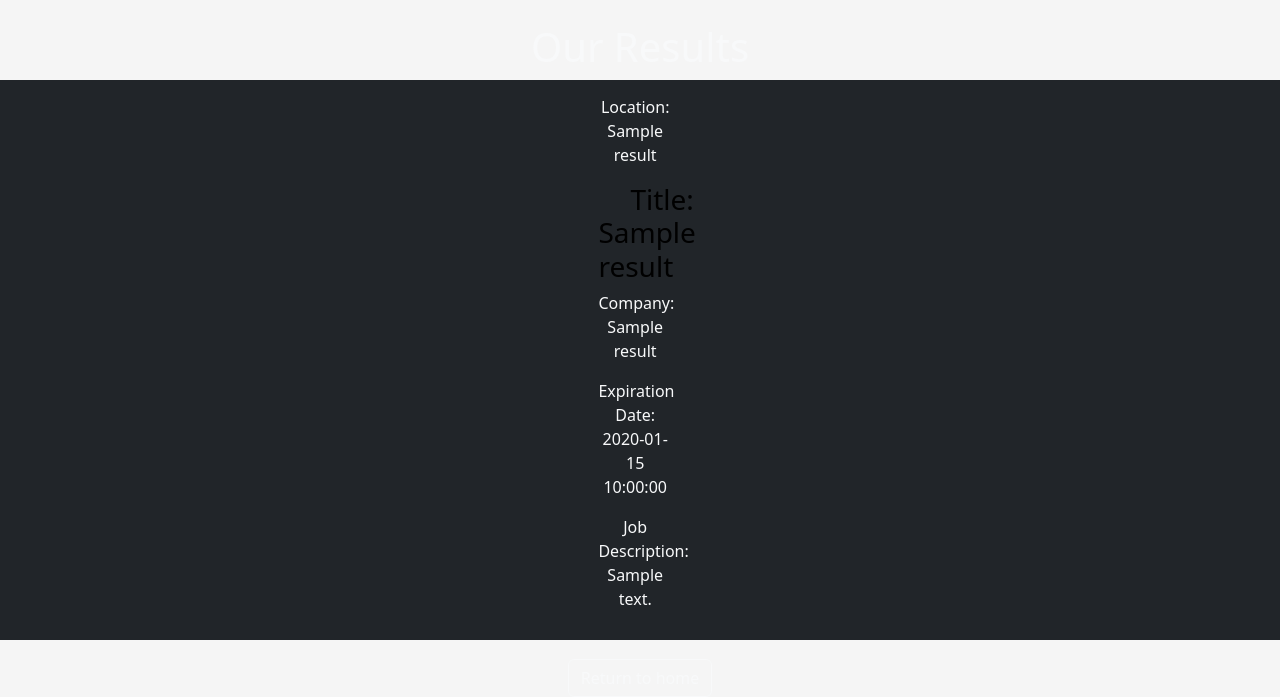
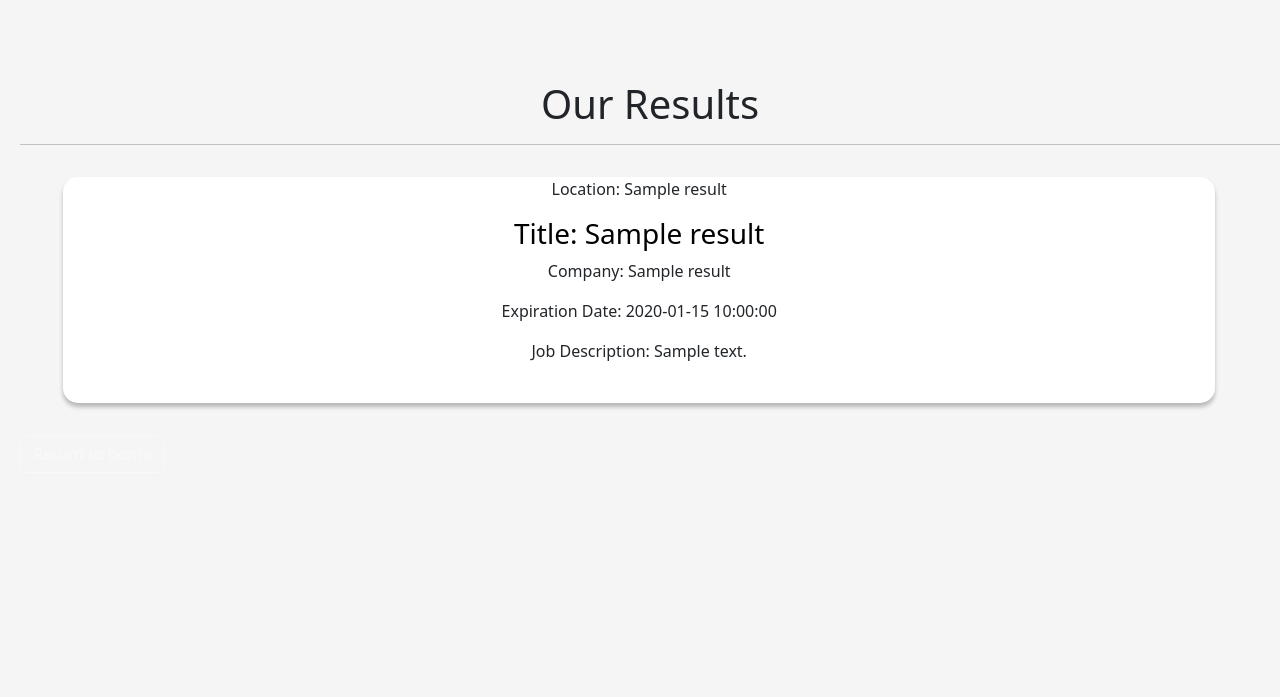
Before and after one commit to agcdtmr/cfg_group_project, a Flask app: page /jobs in a window 1280 px wide. Shown: the part 160-857 px from the top of the page. After the commit the page ends 800 px from the top, so only its background shows below. Run offline with Flask 2, Linux system fonts and the light colour scheme; tables that the repository leaves empty hold one stand-in row (Sample ...); a database or web service that is not in the repository returns one stand-in record (Sample ...); data that the repository does not hold is empty.

Commit message:
Styling base job search page removal of cfg logo from file

```diff
--- a/Templates/jobresults.html
+++ b/Templates/jobresults.html
@@ -4,8 +4,8 @@
 {% block title %}JobResult{% endblock %}
 {% block body %}
 
-<main class="h-100 bg-dark text-light d-flex flex-column justify-content-center align-items-center">
-    <h1 class=" text-light text-capitalize">Our Results</h1>
+<main id="job_results_page">
+    <h1 class="text-capitalize" style="text-align: center">Our Results</h1> <hr>
 
     {{ jobList(job_list) }}
 
--- a/Templates/macros/job-card.html
+++ b/Templates/macros/job-card.html
@@ -1,7 +1,7 @@
 # Rendering one job result from api.py with labels(ex. Title:, Company:, etc)
 
 {% macro jobCard(data) %}
-    <div>
+    <div class="job_card">
         <address>
             Location: {{ data.city }}
         </address>
@@ -19,5 +19,6 @@
         <p>
             Job Description: {{ data.description }}
         </p>
+        <br>
     </div>
 {%- endmacro %}
--- a/Templates/macros/job-list.html
+++ b/Templates/macros/job-list.html
@@ -3,7 +3,7 @@
 # This creates a list that is looping inside the job_list
 # Renders a list of all jobs
 {% macro jobList(data) %}
-    <ul>
+    <ul id="job_container">
         {% for entry in data %}
             <li>
                 {{ jobCard(entry) }}
--- a/static/css/main.css
+++ b/static/css/main.css
@@ -162,4 +162,26 @@ padding: 2rem;
 
 .searches{
 padding: 1.5rem;
-text-align: center;}
+text-align: center;
+}
+
+/* job pages */
+
+.job_card{
+
+height: auto;
+width: 90vw;
+background: #FFFFFF;
+box-shadow: 0px 4px 4px rgba(0, 0, 0, 0.25);
+border-radius: 15px;
+}
+
+#job_container{
+display: flex;
+flex-direction: column;
+justify-content: center;
+}
+
+#job_results_page{
+margin-left: 20px
+;}
```
Also changed, not shown: static/Black-Code-First-Girls-Logo-Transparent.png (deleted).
